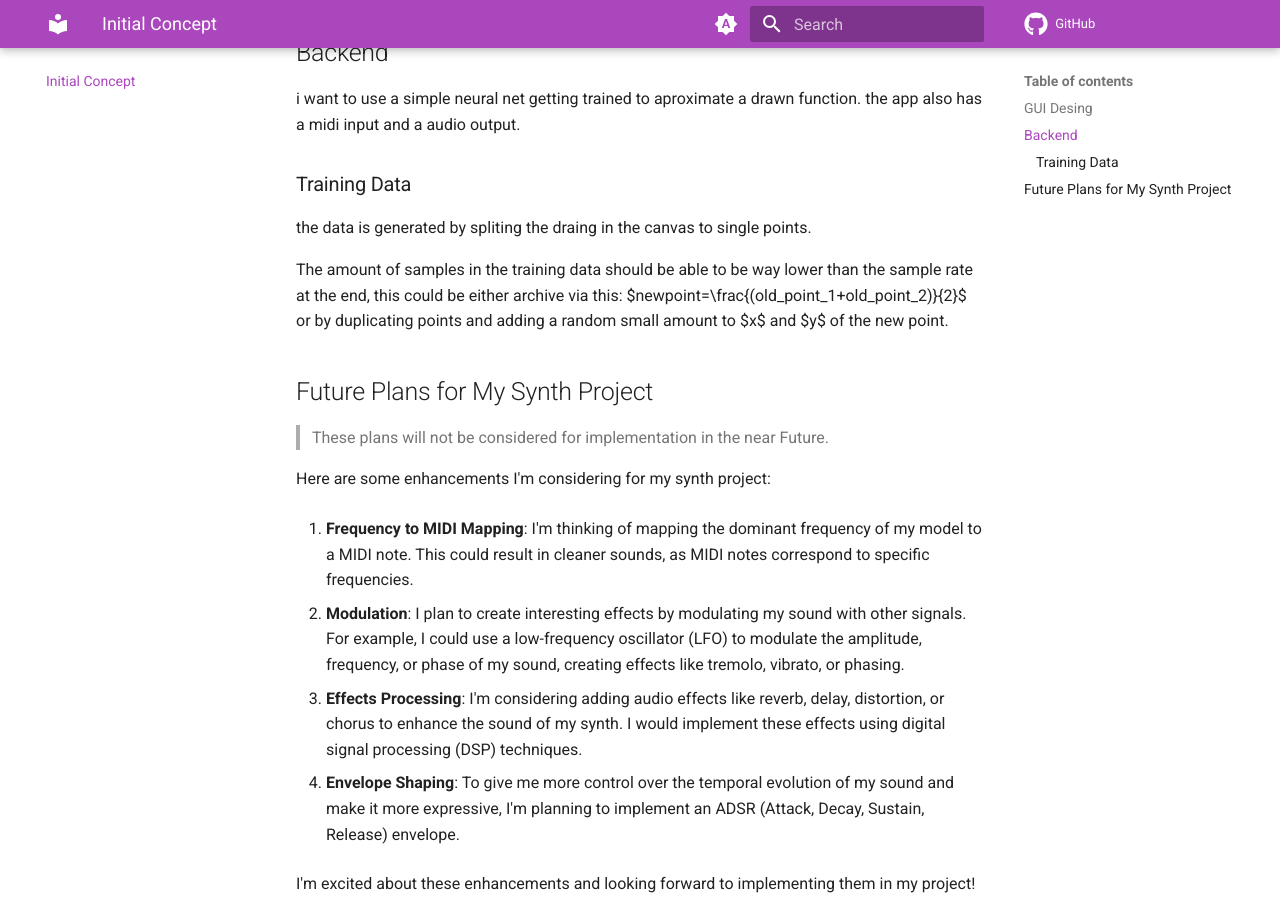
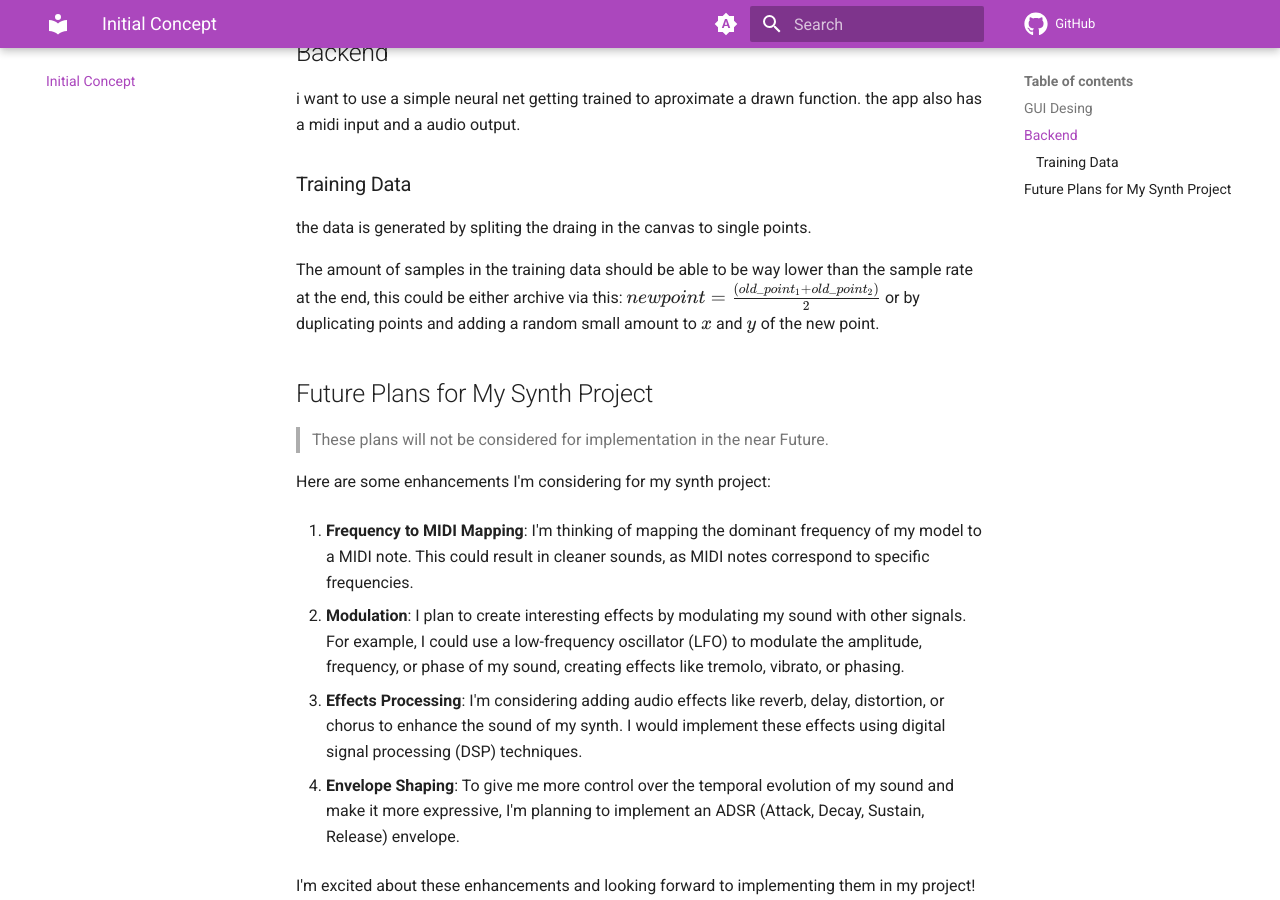
Before and after one commit to thetechnicker/PythonAISynth, an MkDocs documentation site: the page built from docs/idea.md, in a window 1280 px wide and 900 px high, scrolled down 957 px. Built offline with MkDocs 1.6.1 and Material for MkDocs 9.7.7, drawn with Linux system fonts in a browser that asks for light colours; comment, search, counter and statistics services are not loaded; some of the changed lines change nothing that is shown.

Commit message:
added katex

```diff
--- /dev/null
+++ b/docs/javascripts/katex.js
@@ -0,0 +1,10 @@
+document$.subscribe(({ body }) => {
+    renderMathInElement(body, {
+        delimiters: [
+            { left: "$$", right: "$$", display: true },
+            { left: "$", right: "$", display: false },
+            { left: "\\(", right: "\\)", display: false },
+            { left: "\\[", right: "\\]", display: true }
+        ],
+    })
+})
--- a/mkdocs.yml
+++ b/mkdocs.yml
@@ -76,3 +76,13 @@ markdown_extensions:
   - attr_list
   - def_list
   - md_in_html
+  - pymdownx.arithmatex:
+      generic: true
+
+extra_javascript:
+  - javascripts/katex.js
+  - https://unpkg.com/katex@0/dist/katex.min.js
+  - https://unpkg.com/katex@0/dist/contrib/auto-render.min.js
+
+extra_css:
+  - https://unpkg.com/katex@0/dist/katex.min.css
```
